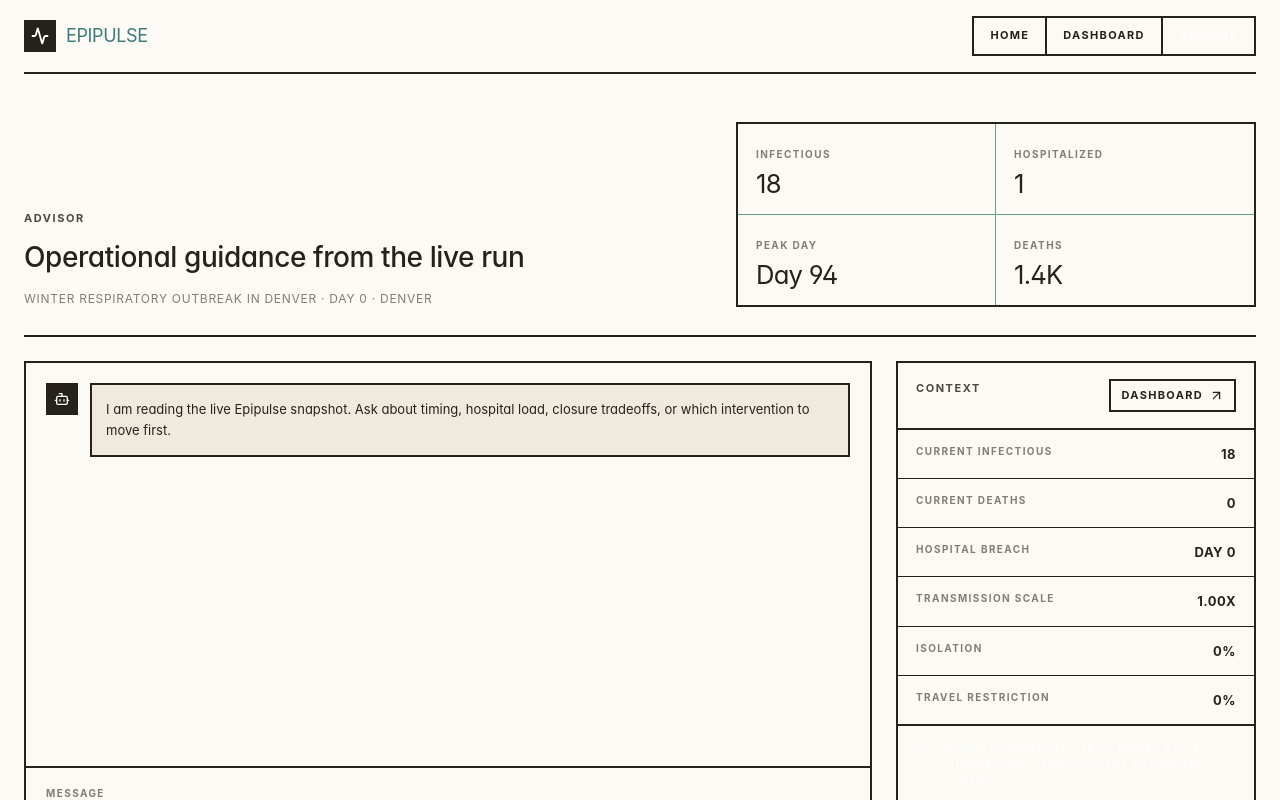
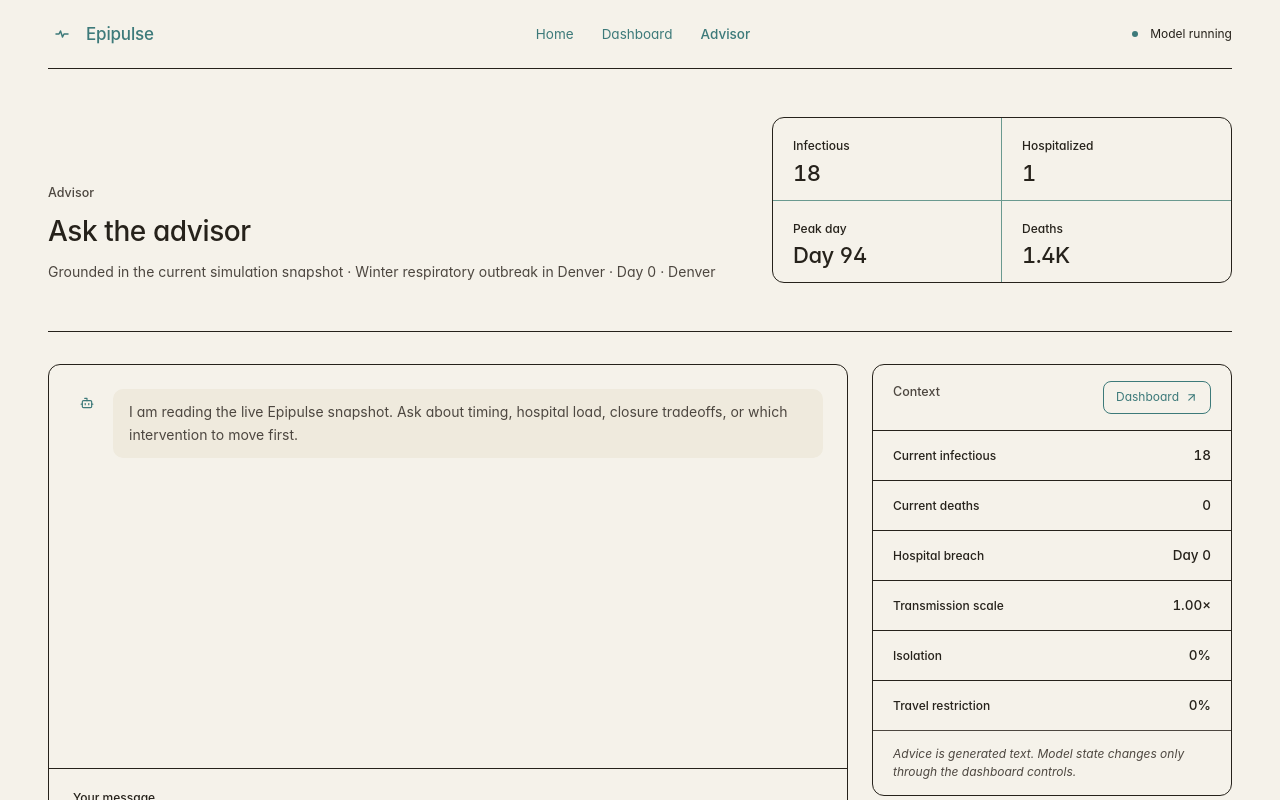
Before and after one commit to ArkXero/Epipulse, a Next.js app: page /advisor in a window 1280 px wide. Shown: the top 800 px of the page. Built offline with nearby package versions, Linux system fonts and the light colour scheme.

Commit message:
Restyle advisor shell for Bio Quiet

```diff
--- a/components/advisor/advisor-shell.tsx
+++ b/components/advisor/advisor-shell.tsx
@@ -2,14 +2,7 @@
 
 import Link from "next/link";
 import { FormEvent, useMemo, useState } from "react";
-import {
-  Activity,
-  AlertTriangle,
-  ArrowUpRight,
-  Bot,
-  Send,
-  UserRound
-} from "lucide-react";
+import { ArrowUpRight, Bot, Send, UserRound } from "lucide-react";
 import { calculateMetrics } from "@/lib/model";
 import type { AdvisorChatMessage } from "@/lib/ai/schemas";
 import { formatCompact, formatNumber } from "@/lib/format";
@@ -17,19 +10,25 @@ import { useSimStore } from "@/lib/store/sim-store";
 
 type LocalMessage = AdvisorChatMessage & { id: string };
 
-const shellClass = "w-full max-w-[1320px] mx-auto px-6 pb-16 bg-paper max-[700px]:px-4";
-const topbarClass = "flex min-h-[60px] items-center justify-between border-b-2 border-ink py-4 max-[700px]:flex-col max-[700px]:items-start max-[700px]:gap-3";
-const brandClass = "inline-flex items-center gap-[10px] font-display text-lg tracking-[-0.02em] uppercase";
-const brandMarkClass = "grid h-8 w-8 place-items-center bg-ink text-[#fffefa]";
-const navClass = "inline-flex items-center border-2 border-ink";
-const navLinkClass = "inline-flex min-h-9 items-center border-r-2 border-ink px-4 font-mono text-[11px] font-bold tracking-[0.12em] text-ink uppercase transition-colors duration-100 last:border-r-0 hover:bg-ink hover:text-[#fffefa]";
-const navLinkActiveClass = "inline-flex min-h-9 items-center border-r-2 border-ink bg-red px-4 font-mono text-[11px] font-bold tracking-[0.12em] text-[#fffefa] uppercase last:border-r-0";
-const headerGridClass = "grid grid-cols-[minmax(0,1fr)_minmax(360px,520px)] items-end gap-9 border-b-2 border-ink py-12 pb-7 max-[980px]:grid-cols-1 max-[700px]:gap-[22px] max-[700px]:py-[30px] max-[700px]:pb-[22px]";
-const kickerClass = "m-0 mb-[14px] font-mono text-[11px] font-bold tracking-[0.14em] text-red uppercase";
-const subheadClass = "mt-4 mb-0 font-mono text-xs tracking-[0.06em] text-muted uppercase";
-const labelTextClass = "font-mono text-[10px] font-bold tracking-[0.14em] text-muted uppercase";
-const messageIconClass = "grid h-8 w-8 place-items-center bg-ink text-[#fffefa]";
-const inlineErrorClass = "m-0 bg-red px-[10px] py-2 font-mono text-[11px] tracking-[0.08em] text-[#fffefa] uppercase";
+const shellClass =
+  "w-full max-w-[1320px] mx-auto px-12 pb-16 bg-[--color-bg] max-[700px]:px-5";
+const topbarClass =
+  "flex min-h-[60px] items-center justify-between border-b border-[--color-hair] py-5 max-[700px]:flex-col max-[700px]:items-start max-[700px]:gap-3";
+const brandClass =
+  "inline-flex items-center gap-[10px] text-[17px] font-medium tracking-[-0.01em]";
+const brandMarkClass =
+  "grid h-7 w-7 place-items-center rounded-full bg-[--color-paper-deep] text-[--color-accent]";
+const navClass = "inline-flex items-center gap-7 text-[13.5px] text-[--color-body]";
+const navLinkClass =
+  "text-[--color-body] hover:text-[--color-ink] transition-colors";
+const navLinkActiveClass = "text-[--color-ink] font-medium";
+const headerGridClass =
+  "grid grid-cols-[minmax(0,1fr)_minmax(360px,460px)] items-end gap-10 border-b border-[--color-hair] py-12 max-[980px]:grid-cols-1 max-[700px]:gap-5 max-[700px]:py-8";
+const kickerClass = "m-0 mb-3 text-[12.5px] font-medium text-[--color-accent]";
+const subheadClass = "mt-3 mb-0 text-[14px] text-[--color-muted]";
+const labelTextClass = "text-[12px] font-medium text-[--color-muted]";
+const inlineErrorClass =
+  "m-0 rounded-[6px] border border-[--color-alarm]/40 bg-[--color-alarm-soft] px-3 py-2 text-[12px] text-[--color-alarm]";
 
 export function AdvisorShell() {
   const { config, timeline, currentDay } = useSimStore();
@@ -137,7 +136,15 @@ export function AdvisorShell() {
       <header className={topbarClass}>
         <Link href="/" className={brandClass} aria-label="Epipulse home">
           <span className={brandMarkClass}>
-            <Activity size={18} strokeWidth={2.4} />
+            <svg width="14" height="14" viewBox="0 0 14 14" fill="none">
+              <path
+                d="M1 7h3l1.5-3 2 6L9 7h4"
+                stroke="currentColor"
+                strokeWidth="1.5"
+                strokeLinecap="round"
+                strokeLinejoin="round"
+              />
+            </svg>
           </span>
           <span>Epipulse</span>
         </Link>
@@ -152,18 +159,26 @@ export function AdvisorShell() {
             Advisor
           </Link>
         </nav>
+        <div className="flex items-center gap-3 text-[12px] text-[--color-muted]">
+          <span className="dot" />
+          Model running
+        </div>
       </header>
 
       <section className={headerGridClass}>
         <div>
           <p className={kickerClass}>Advisor</p>
-          <h1>Operational guidance from the live run</h1>
+          <h1>Ask the advisor</h1>
           <p className={subheadClass}>
-            {config.scenario} · day {current.day} · {config.city.name}
+            Grounded in the current simulation snapshot · {config.scenario} ·
+            Day {current.day} · {config.city.name}
           </p>
         </div>
-        <div className="grid grid-cols-2 border-2 border-ink max-[700px]:grid-cols-1">
-          <SnapshotCell label="Infectious" value={formatCompact(current.aggregate.I)} />
+        <div className="grid grid-cols-2 overflow-hidden rounded-[12px] border border-[--color-hair] max-[700px]:grid-cols-1">
+          <SnapshotCell
+            label="Infectious"
+            value={formatCompact(current.aggregate.I)}
+          />
           <SnapshotCell
             label="Hospitalized"
             value={formatCompact(current.aggregate.hospitalized)}
@@ -179,124 +194,157 @@ export function AdvisorShell() {
         </div>
       </section>
 
-      <section className="grid grid-cols-[minmax(0,1fr)_360px] items-start gap-6 pt-6 max-[980px]:grid-cols-1">
-        <div className="flex min-h-[620px] flex-col border-2 border-ink bg-panel">
-          <div className="grid flex-1 gap-[14px] overflow-y-auto p-5">
+      <section className="grid grid-cols-[minmax(0,1fr)_360px] items-start gap-6 pt-8 max-[980px]:grid-cols-1">
+        <div className="flex min-h-[620px] flex-col rounded-[12px] border border-[--color-hair] bg-[--color-paper]">
+          <div className="grid flex-1 gap-4 overflow-y-auto p-6">
             {messages.map((message) => (
-              <article
-                key={message.id}
-                className={
-                  message.role === "user"
-                    ? "grid grid-cols-[32px_minmax(0,1fr)] items-start gap-3"
-                    : "grid grid-cols-[32px_minmax(0,1fr)] items-start gap-3"
-                }
-              >
-                <span className={message.role === "user" ? `${messageIconClass} bg-red` : messageIconClass}>
-                  {message.role === "user" ? (
-                    <UserRound size={16} strokeWidth={2} />
-                  ) : (
-                    <Bot size={16} strokeWidth={2} />
-                  )}
-                </span>
-                <p
-                  className={
-                    message.role === "user"
-                      ? "m-0 border-2 border-ink bg-ink p-[14px] font-mono text-[13px] leading-[1.6] text-[#fffefa]"
-                      : "m-0 border-2 border-ink bg-paper-soft p-[14px] font-mono text-[13px] leading-[1.6] text-ink"
-                  }
-                >
-                  {message.content || "Thinking"}
-                </p>
-              </article>
+              <MessageBubble key={message.id} message={message} />
             ))}
           </div>
 
-          <form className="m-0 grid gap-[10px] border-t-2 border-ink px-5 py-[18px] pb-5" onSubmit={handleSubmit}>
-            <label className={labelTextClass} htmlFor="advisor-message">Message</label>
+          <form
+            className="m-0 grid gap-2.5 border-t border-[--color-hair] px-6 py-5"
+            onSubmit={handleSubmit}
+          >
+            <label className={labelTextClass} htmlFor="advisor-message">
+              Your message
+            </label>
             <textarea
-              className="min-h-24 w-full resize-y border-2 border-ink bg-paper p-3 font-mono text-[13px] leading-[1.5] text-ink focus:outline-2 focus:outline-red"
+              className="min-h-24 w-full resize-y rounded-[8px] border border-[--color-hair] bg-[--color-bg] p-3 text-[14px] leading-[1.5] text-[--color-ink] focus:border-[--color-accent]"
               id="advisor-message"
               value={input}
               rows={3}
+              placeholder={`Ask about day ${current.day}…`}
               onChange={(event) => setInput(event.target.value)}
             />
             {error ? <p className={inlineErrorClass}>{error}</p> : null}
             <button
-              className="inline-flex min-h-[42px] min-w-[140px] items-center justify-center justify-self-end gap-2 border-2 border-ink bg-ink px-4 font-mono text-xs font-bold tracking-[0.12em] text-[#fffefa] uppercase transition-colors duration-100 hover:border-red hover:bg-red disabled:cursor-not-allowed disabled:opacity-55"
+              className="inline-flex min-h-10 min-w-[140px] items-center justify-center justify-self-end gap-2 rounded-full bg-[--color-accent] px-4 text-[13px] font-medium text-white transition-colors hover:bg-[--color-accent-deep] disabled:cursor-not-allowed disabled:opacity-55"
               type="submit"
               disabled={isStreaming}
             >
-              <Send size={16} strokeWidth={2} />
-              {isStreaming ? "Sending" : "Send"}
+              {isStreaming ? "Sending…" : "Send"}
+              <Send size={14} strokeWidth={2} />
             </button>
           </form>
         </div>
 
-        <aside className="border-2 border-ink bg-panel">
-          <div className="flex items-center justify-between gap-[14px] border-b-2 border-ink px-[18px] py-4">
+        <aside className="overflow-hidden rounded-[12px] border border-[--color-hair] bg-[--color-paper]">
+          <div className="flex items-center justify-between gap-4 border-b border-[--color-hair] px-5 py-4">
             <p className={kickerClass}>Context</p>
             <Link
               href="/dashboard"
-              className="inline-flex items-center gap-1.5 border-2 border-ink px-[10px] py-1.5 font-mono text-[11px] font-bold tracking-[0.12em] text-ink uppercase transition-colors duration-100 hover:border-red hover:bg-red hover:text-[#fffefa]"
+              className="inline-flex items-center gap-1.5 rounded-[8px] border border-[--color-hair] px-3 py-1.5 text-[12px] text-[--color-body] transition-colors hover:bg-[--color-paper-soft] hover:text-[--color-ink]"
             >
               Dashboard
-              <ArrowUpRight size={15} strokeWidth={2} />
+              <ArrowUpRight size={13} strokeWidth={2} />
             </Link>
           </div>
 
-          <dl className="m-0 grid gap-0 bg-panel p-0">
-            <div className="flex justify-between gap-4 border-b border-ink px-[18px] py-[14px] max-[700px]:flex-col max-[700px]:items-start max-[700px]:gap-1">
-              <dt className={labelTextClass}>Current infectious</dt>
-              <dd className="m-0 font-mono text-[13px] font-bold tracking-[0.04em] text-red uppercase">{formatNumber(current.aggregate.I)}</dd>
-            </div>
-            <div className="flex justify-between gap-4 border-b border-ink px-[18px] py-[14px] max-[700px]:flex-col max-[700px]:items-start max-[700px]:gap-1">
-              <dt className={labelTextClass}>Current deaths</dt>
-              <dd className="m-0 font-mono text-[13px] font-bold tracking-[0.04em] text-red uppercase">{formatNumber(current.aggregate.D)}</dd>
-            </div>
-            <div className="flex justify-between gap-4 border-b border-ink px-[18px] py-[14px] max-[700px]:flex-col max-[700px]:items-start max-[700px]:gap-1">
-              <dt className={labelTextClass}>Hospital breach</dt>
-              <dd className="m-0 font-mono text-[13px] font-bold tracking-[0.04em] text-red uppercase">
-                {metrics.firstNodeHospitalBreachDay === null
+          <dl className="m-0 p-0">
+            {[
+              ["Current infectious", formatNumber(current.aggregate.I)],
+              ["Current deaths", formatNumber(current.aggregate.D)],
+              [
+                "Hospital breach",
+                metrics.firstNodeHospitalBreachDay === null
                   ? "None"
-                  : `Day ${metrics.firstNodeHospitalBreachDay}`}
-              </dd>
-            </div>
-            <div className="flex justify-between gap-4 border-b border-ink px-[18px] py-[14px] max-[700px]:flex-col max-[700px]:items-start max-[700px]:gap-1">
-              <dt className={labelTextClass}>Transmission scale</dt>
-              <dd className="m-0 font-mono text-[13px] font-bold tracking-[0.04em] text-red uppercase">{config.interventions.transmissionRate.toFixed(2)}x</dd>
-            </div>
-            <div className="flex justify-between gap-4 border-b border-ink px-[18px] py-[14px] max-[700px]:flex-col max-[700px]:items-start max-[700px]:gap-1">
-              <dt className={labelTextClass}>Isolation</dt>
-              <dd className="m-0 font-mono text-[13px] font-bold tracking-[0.04em] text-red uppercase">
-                {Math.round(config.interventions.isolationCompliance * 100)}%
-              </dd>
-            </div>
-            <div className="flex justify-between gap-4 px-[18px] py-[14px] max-[700px]:flex-col max-[700px]:items-start max-[700px]:gap-1">
-              <dt className={labelTextClass}>Travel restriction</dt>
-              <dd className="m-0 font-mono text-[13px] font-bold tracking-[0.04em] text-red uppercase">
-                {Math.round(config.interventions.travelRestriction * 100)}%
-              </dd>
-            </div>
+                  : `Day ${metrics.firstNodeHospitalBreachDay}`
+              ],
+              [
+                "Transmission scale",
+                `${config.interventions.transmissionRate.toFixed(2)}×`
+              ],
+              [
+                "Isolation",
+                `${Math.round(config.interventions.isolationCompliance * 100)}%`
+              ],
+              [
+                "Travel restriction",
+                `${Math.round(config.interventions.travelRestriction * 100)}%`
+              ]
+            ].map(([label, value], index, entries) => (
+              <div
+                key={label}
+                className={`flex items-baseline justify-between gap-4 px-5 py-3.5 ${
+                  index < entries.length - 1
+                    ? "border-b border-[--color-hair]"
+                    : ""
+                }`}
+              >
+                <dt className={labelTextClass}>{label}</dt>
+                <dd className="m-0 text-[13.5px] font-medium tabular-nums text-[--color-ink]">
+                  {value}
+                </dd>
+              </div>
+            ))}
           </dl>
 
-          <div className="grid grid-cols-[18px_minmax(0,1fr)] items-start gap-[10px] border-t-2 border-ink bg-red px-4 py-[14px] font-mono text-[11px] leading-[1.5] tracking-[0.06em] text-[#fffefa] uppercase">
-            <AlertTriangle size={17} strokeWidth={2} />
-            <span>
-              Advice is generated text. Model state changes only through the
-              dashboard controls.
-            </span>
-          </div>
+          <p className="m-0 border-t border-[--color-hair] bg-[--color-paper-soft] px-5 py-3.5 text-[12px] italic leading-[1.5] text-[--color-muted]">
+            Advice is generated text. Model state changes only through the
+            dashboard controls.
+          </p>
         </aside>
       </section>
     </main>
   );
 }
 
+function MessageBubble({ message }: { message: LocalMessage }) {
+  const isUser = message.role === "user";
+
+  return (
+    <article className="grid grid-cols-[28px_minmax(0,1fr)] items-start gap-3">
+      <span
+        className="grid h-7 w-7 place-items-center rounded-full"
+        style={
+          isUser
+            ? { background: "var(--color-ink)", color: "var(--color-bg)" }
+            : {
+                background: "var(--color-accent-soft)",
+                color: "var(--color-accent)"
+              }
+        }
+      >
+        {isUser ? (
+          <UserRound size={14} strokeWidth={2} />
+        ) : (
+          <Bot size={14} strokeWidth={2} />
+        )}
+      </span>
+      <p
+        className="m-0 rounded-[10px] px-4 py-3 text-[14px] leading-[1.6]"
+        style={
+          isUser
+            ? { background: "var(--color-ink)", color: "var(--color-bg)" }
+            : {
+                background: "var(--color-paper-soft)",
+                color: "var(--color-body)"
+              }
+        }
+      >
+        {message.content || (
+          <span className="inline-flex items-center gap-1.5 text-[--color-muted]">
+            Thinking
+            <span className="inline-flex gap-0.5">
+              <span className="inline-block h-1 w-1 animate-pulse rounded-full bg-current" />
+              <span className="inline-block h-1 w-1 animate-pulse rounded-full bg-current [animation-delay:120ms]" />
+              <span className="inline-block h-1 w-1 animate-pulse rounded-full bg-current [animation-delay:240ms]" />
+            </span>
+          </span>
+        )}
+      </p>
+    </article>
+  );
+}
+
 function SnapshotCell({ label, value }: { label: string; value: string }) {
   return (
-    <div className="min-w-0 border-r border-b border-ink bg-panel p-[18px] even:border-r-0 [&:nth-last-child(-n+2)]:border-b-0 max-[700px]:border-r-0 max-[700px]:border-b max-[700px]:last:border-b-0 max-[700px]:[&:nth-last-child(-n+2)]:border-b">
+    <div className="min-w-0 border-r border-b border-[--color-hair] bg-[--color-paper] px-5 py-4 even:border-r-0 [&:nth-last-child(-n+2)]:border-b-0 max-[700px]:border-r-0 max-[700px]:border-b max-[700px]:last:border-b-0">
       <span className={labelTextClass}>{label}</span>
-      <strong className="mt-2 block font-display text-[1.6rem] font-normal leading-[0.95] tracking-[-0.03em] text-red">{value}</strong>
+      <strong className="mt-1.5 block text-[22px] font-medium leading-[1] tracking-[-0.02em] tabular-nums text-[--color-ink]">
+        {value}
+      </strong>
     </div>
   );
 }
```
